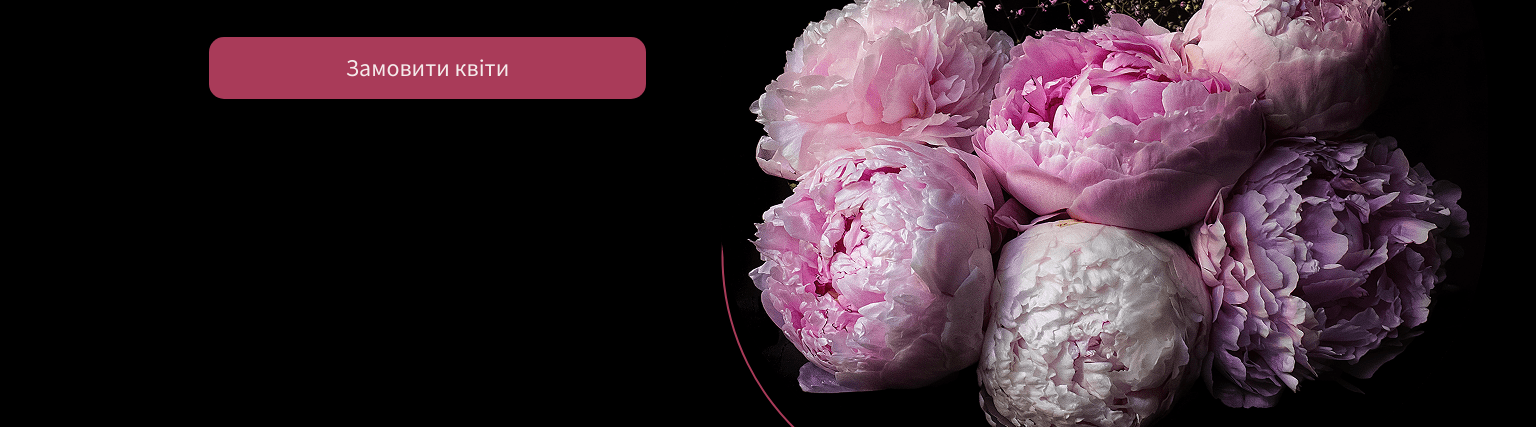
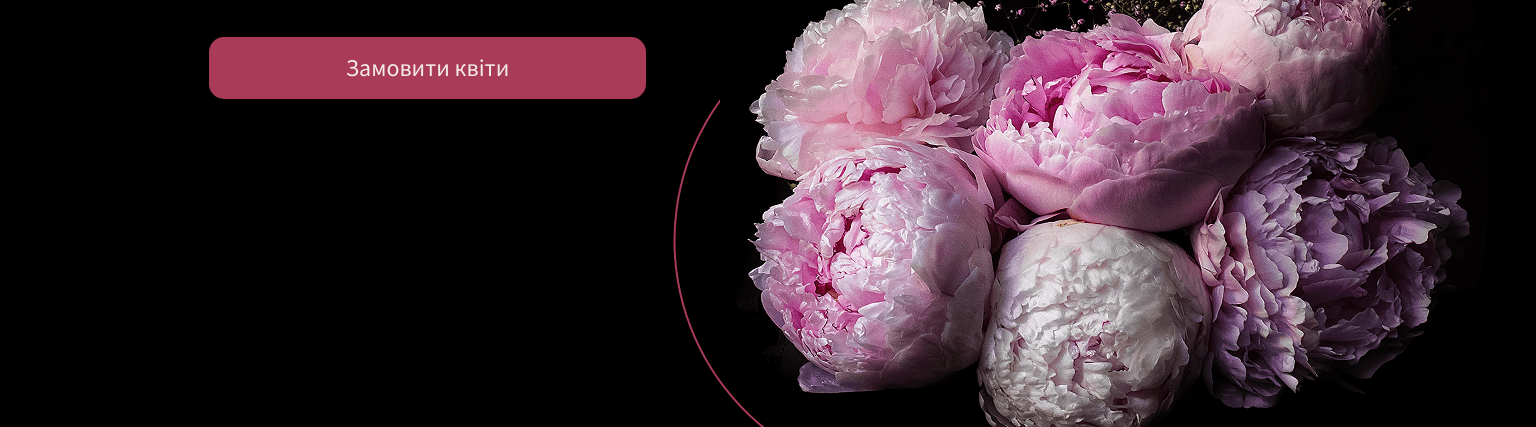
Before and after one commit to ConstantineKobushka/flower-lover, a website built with Vite: page src/index.html in a window 1536 px wide. Shown: the part 357-784 px from the top of the page. Built offline with nearby package versions, Linux system fonts and the light colour scheme.

Commit message:
fixe after element for hero section

```diff
--- a/src/css/hero.css
+++ b/src/css/hero.css
@@ -4,6 +4,7 @@
   background-size: 320px 277px;
   background-position: center top;
   min-height: 280px;
+  position: relative;
 }
 .hero-inner {
   background: rgba(255, 255, 255, 0.6);
@@ -98,8 +99,8 @@
   .hero::after {
     position: absolute;
     content: "";
-    top: 250px;
-    right: 180px;
+    top: 130px;
+    right: 165px;
     transform: rotate(-150deg);
     width: 262px;
     height: 260px;
@@ -127,7 +128,6 @@
     padding-left: 15px;
   }
   .hero-btn {
-    /* min-width: 270px; */
     margin-left: 40px;
   }
   .hero-benefits-list {
@@ -149,7 +149,7 @@
     min-height: 720px;
   }
   .hero::after {
-    top: 375px;
+    top: 250px;
     right: 330px;
     width: 485px;
     height: 481px;
@@ -172,9 +172,6 @@
     margin-bottom: 40px;
   }
   .hero-btn {
-    /* font-size: 24px; */
-    /* min-width: 437px; */
-    /* height: 62px; */
     margin-left: 100px;
   }
   .hero-btn {
```
